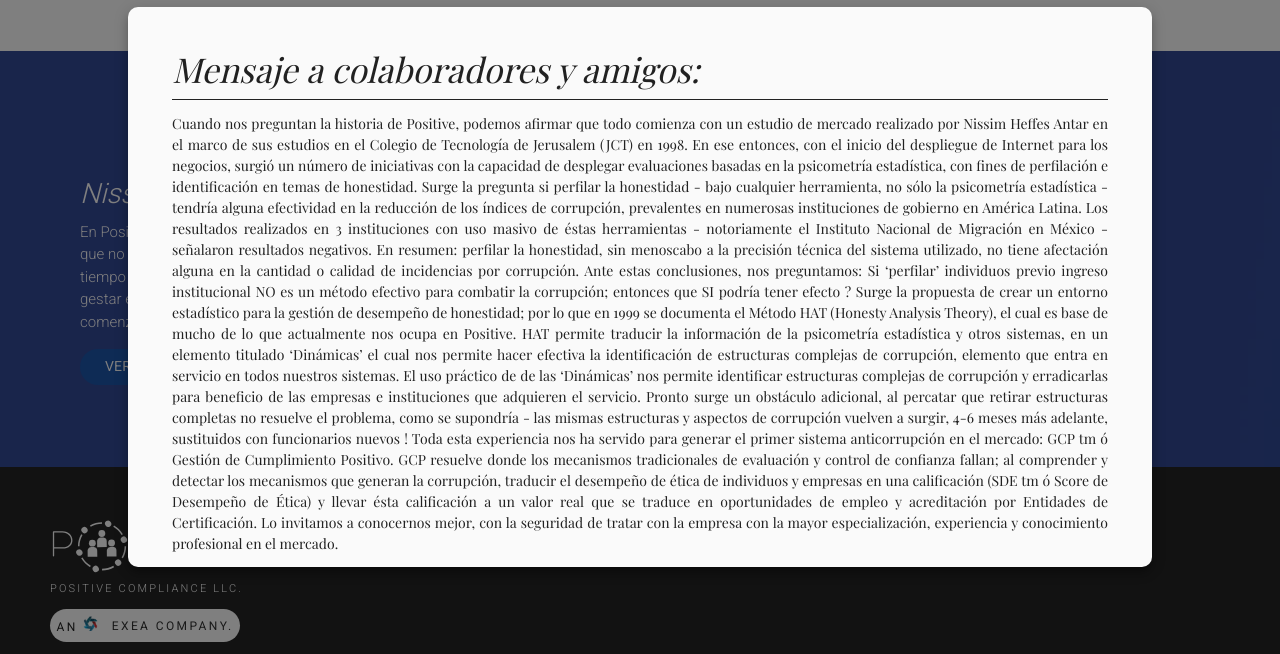
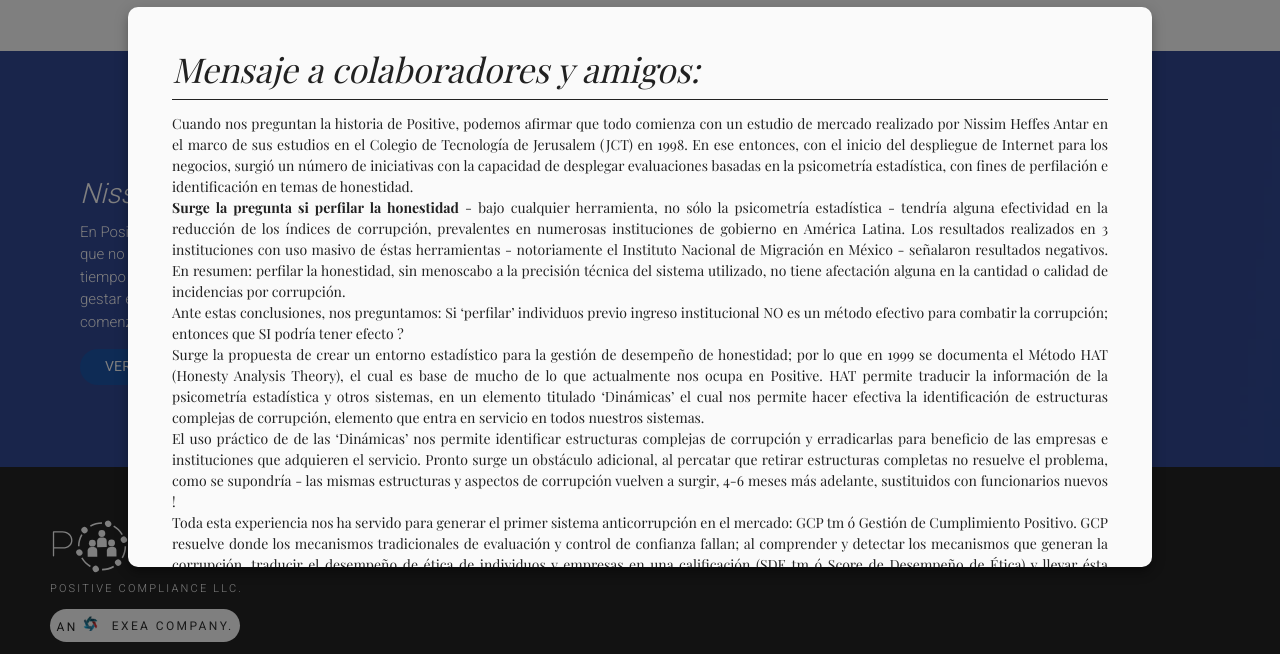
Before and after one commit to PositiveGCP/positiveweb, a website: page empresa.html in a window 1280 px wide. Both pictures are taken after a click on the link "VER CARTA". Shown: the part 2219-2873 px from the top of the page. Drawn offline with nearby package versions, Linux system fonts and the light colour scheme; a small style sheet from the web is missing; a web font is replaced by a local one.

Commit message:
CEO Message

```diff
--- a/empresa.html
+++ b/empresa.html
@@ -165,18 +165,18 @@
       <div class="modal-content">
         <h4>Mensaje a colaboradores y amigos:</h4>
         <p>Cuando nos preguntan la historia de Positive, podemos afirmar que todo comienza con un estudio de mercado realizado por Nissim Heffes Antar en el marco de sus estudios en el Colegio de Tecnología de Jerusalem (JCT) en 1998. En ese entonces, con el inicio del despliegue de Internet para los negocios, surgió un número de iniciativas con la capacidad de desplegar evaluaciones basadas en la psicometría estadística, con fines de perfilación e identificación en temas de honestidad.
-
-Surge la pregunta si perfilar la honestidad - bajo cualquier herramienta, no sólo la psicometría estadística - tendría alguna efectividad en la reducción de los índices de corrupción, prevalentes en numerosas instituciones de gobierno en América Latina. Los resultados realizados en 3 instituciones con uso masivo de éstas herramientas - notoriamente el Instituto Nacional de Migración en México - señalaron resultados negativos. En resumen: perfilar la honestidad, sin menoscabo a la precisión técnica del sistema utilizado, no tiene afectación alguna en la cantidad o calidad de incidencias por corrupción.
-
-Ante estas conclusiones, nos preguntamos: Si ‘perfilar’ individuos previo ingreso institucional NO es un método efectivo para combatir la corrupción; entonces que SI podría tener efecto ?
-
-Surge la propuesta de crear un entorno estadístico para la gestión de desempeño de honestidad; por lo que en 1999 se documenta el Método HAT (Honesty Analysis Theory), el cual es base de mucho de lo que actualmente nos ocupa en Positive. HAT permite traducir la información de la psicometría estadística y otros sistemas, en un elemento titulado ‘Dinámicas’ el cual nos permite hacer efectiva la identificación de estructuras complejas de corrupción, elemento que entra en servicio en todos nuestros sistemas.
-
-El uso práctico de de las ‘Dinámicas’ nos permite identificar estructuras complejas de corrupción y erradicarlas para beneficio de las empresas e instituciones que adquieren el servicio. Pronto surge un obstáculo adicional, al percatar que retirar estructuras completas no resuelve el problema, como se supondría - las mismas estructuras y aspectos de corrupción vuelven a surgir,  4-6 meses más adelante, sustituidos con funcionarios nuevos !
-
-Toda esta experiencia nos ha servido para generar el primer sistema anticorrupción en el mercado: GCP tm ó Gestión de Cumplimiento Positivo. GCP resuelve donde los mecanismos tradicionales de evaluación y control de confianza fallan; al comprender y detectar los mecanismos que generan la corrupción, traducir el desempeño de ética de individuos y empresas en una calificación (SDE tm ó Score de Desempeño de Ética) y llevar ésta calificación a un valor real que se traduce en oportunidades de empleo y acreditación por Entidades de Certificación.
-
-Lo invitamos a conocernos mejor, con la seguridad de tratar con la empresa con la mayor especialización, experiencia y conocimiento profesional en el mercado.</p>
+        <br>
+        <b>Surge la pregunta si perfilar la honestidad </b>- bajo cualquier herramienta, no sólo la psicometría estadística - tendría alguna efectividad en la reducción de los índices de corrupción, prevalentes en numerosas instituciones de gobierno en América Latina. Los resultados realizados en 3 instituciones con uso masivo de éstas herramientas - notoriamente el Instituto Nacional de Migración en México - señalaron resultados negativos. En resumen: perfilar la honestidad, sin menoscabo a la precisión técnica del sistema utilizado, no tiene afectación alguna en la cantidad o calidad de incidencias por corrupción.
+        <br>
+        Ante estas conclusiones, nos preguntamos: Si ‘perfilar’ individuos previo ingreso institucional NO es un método efectivo para combatir la corrupción; entonces que SI podría tener efecto ?
+        <br>
+        Surge la propuesta de crear un entorno estadístico para la gestión de desempeño de honestidad; por lo que en 1999 se documenta el Método HAT (Honesty Analysis Theory), el cual es base de mucho de lo que actualmente nos ocupa en Positive. HAT permite traducir la información de la psicometría estadística y otros sistemas, en un elemento titulado ‘Dinámicas’ el cual nos permite hacer efectiva la identificación de estructuras complejas de corrupción, elemento que entra en servicio en todos nuestros sistemas.
+        <br>
+        El uso práctico de de las ‘Dinámicas’ nos permite identificar estructuras complejas de corrupción y erradicarlas para beneficio de las empresas e instituciones que adquieren el servicio. Pronto surge un obstáculo adicional, al percatar que retirar estructuras completas no resuelve el problema, como se supondría - las mismas estructuras y aspectos de corrupción vuelven a surgir,  4-6 meses más adelante, sustituidos con funcionarios nuevos !
+        <br>
+        Toda esta experiencia nos ha servido para generar el primer sistema anticorrupción en el mercado: GCP tm ó Gestión de Cumplimiento Positivo. GCP resuelve donde los mecanismos tradicionales de evaluación y control de confianza fallan; al comprender y detectar los mecanismos que generan la corrupción, traducir el desempeño de ética de individuos y empresas en una calificación (SDE tm ó Score de Desempeño de Ética) y llevar ésta calificación a un valor real que se traduce en oportunidades de empleo y acreditación por Entidades de Certificación.
+        <br>
+        Lo invitamos a conocernos mejor, con la seguridad de tratar con la empresa con la mayor especialización, experiencia y conocimiento profesional en el mercado.</p>
       </div>
 
     </div>
```
